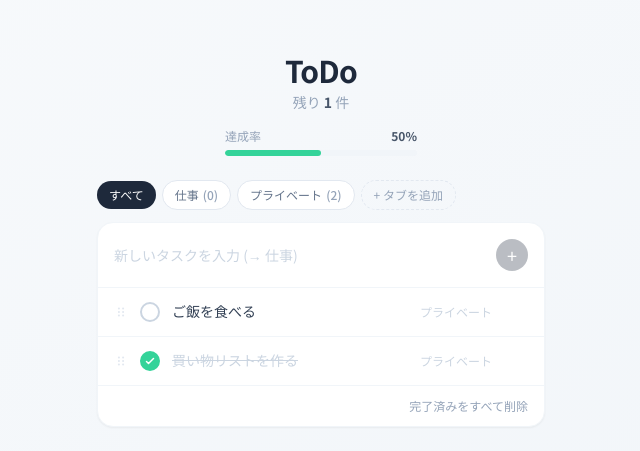
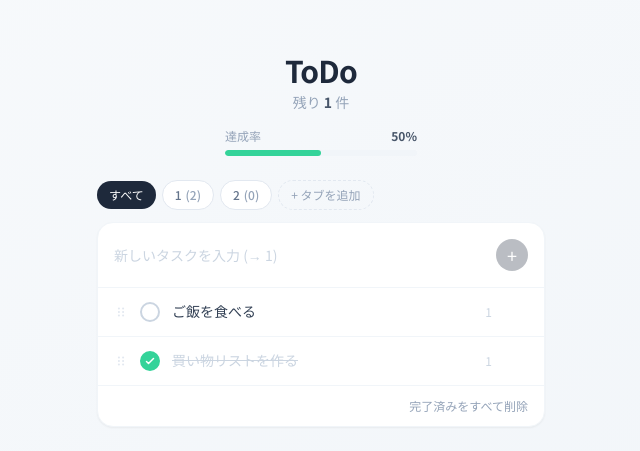
Before and after one commit to ginbee6/todo-app, a Next.js app: page / in a window 1280 px wide. Shown: the part 161-612 px from the top of the page, without its empty margins (319-959 px from the left). Built offline with nearby package versions, Linux system fonts and the light colour scheme.

Commit message:
feat: タブ名を数字に変更・左スワイプで名称変更・右スワイプで削除

```diff
--- a/app/page.tsx
+++ b/app/page.tsx
@@ -9,22 +9,26 @@ type Todo = {
   tab: string;
 };
 
-const DEFAULT_TABS = ["仕事", "プライベート"];
-
 export default function Home() {
-  const [tabs, setTabs] = useState<string[]>(DEFAULT_TABS);
+  const [tabs, setTabs] = useState<string[]>(["1", "2"]);
   const [activeTab, setActiveTab] = useState<string>("すべて");
   const [todos, setTodos] = useState<Todo[]>([
-    { id: 1, text: "ご飯を食べる", completed: false, tab: "プライベート" },
-    { id: 2, text: "買い物リストを作る", completed: true, tab: "プライベート" },
+    { id: 1, text: "ご飯を食べる", completed: false, tab: "1" },
+    { id: 2, text: "買い物リストを作る", completed: true, tab: "1" },
   ]);
   const [input, setInput] = useState("");
   const [newTabInput, setNewTabInput] = useState("");
   const [addingTab, setAddingTab] = useState(false);
+  const [renamingTab, setRenamingTab] = useState<string | null>(null);
+  const [renameValue, setRenameValue] = useState("");
+
+  // スワイプ用
   const [swipingTab, setSwipingTab] = useState<string | null>(null);
   const [swipeX, setSwipeX] = useState(0);
   const swipeXRef = useRef(0);
   const tabPointerStart = useRef<{ x: number; width: number } | null>(null);
+
+  // タスク並び替え用
   const [dragOverIndex, setDragOverIndex] = useState<number | null>(null);
   const touchFrom = useRef<number | null>(null);
   const listRef = useRef<HTMLUListElement>(null);
@@ -36,22 +40,18 @@ export default function Home() {
   const addTodo = () => {
     const trimmed = input.trim();
     if (!trimmed) return;
-    setTodos((prev) => [
-      ...prev,
-      { id: Date.now(), text: trimmed, completed: false, tab: activeTab === "すべて" ? (tabs[0] ?? "未分類") : activeTab },
-    ]);
+    setTodos((prev) => [...prev, {
+      id: Date.now(), text: trimmed, completed: false,
+      tab: activeTab === "すべて" ? (tabs[0] ?? "1") : activeTab,
+    }]);
     setInput("");
   };
 
-  const toggleTodo = (id: number) => {
-    setTodos((prev) =>
-      prev.map((t) => (t.id === id ? { ...t, completed: !t.completed } : t))
-    );
-  };
+  const toggleTodo = (id: number) =>
+    setTodos((prev) => prev.map((t) => t.id === id ? { ...t, completed: !t.completed } : t));
 
-  const deleteTodo = (id: number) => {
+  const deleteTodo = (id: number) =>
     setTodos((prev) => prev.filter((t) => t.id !== id));
-  };
 
   const addTab = () => {
     const name = newTabInput.trim();
@@ -68,8 +68,17 @@ export default function Home() {
     if (activeTab === tab) setActiveTab("すべて");
   };
 
+  const renameTab = (oldName: string, newName: string) => {
+    const trimmed = newName.trim();
+    if (!trimmed || (tabs.includes(trimmed) && trimmed !== oldName)) return;
+    setTabs((prev) => prev.map((t) => t === oldName ? trimmed : t));
+    setTodos((prev) => prev.map((t) => t.tab === oldName ? { ...t, tab: trimmed } : t));
+    if (activeTab === oldName) setActiveTab(trimmed);
+    setRenamingTab(null);
+  };
+
+  // ── タブスワイプ ──
   const handleTabPointerDown = (e: React.PointerEvent, tab: string) => {
-    if (tab === "すべて") return;
     (e.currentTarget as HTMLElement).setPointerCapture(e.pointerId);
     tabPointerStart.current = { x: e.clientX, width: (e.currentTarget as HTMLElement).offsetWidth };
     swipeXRef.current = 0;
@@ -79,16 +88,21 @@ export default function Home() {
 
   const handleTabPointerMove = (e: React.PointerEvent) => {
     if (!tabPointerStart.current) return;
-    const dx = Math.max(0, e.clientX - tabPointerStart.current.x);
+    const dx = e.clientX - tabPointerStart.current.x; // 正=右、負=左
     swipeXRef.current = dx;
     setSwipeX(dx);
   };
 
   const handleTabPointerUp = (tab: string) => {
     if (tabPointerStart.current) {
-      const threshold = tabPointerStart.current.width * 0.6;
-      if (swipeXRef.current >= threshold) {
+      const w = tabPointerStart.current.width;
+      if (swipeXRef.current >= w * 0.6) {
+        // 右スワイプ → 削除
         deleteTab(tab);
+      } else if (swipeXRef.current <= -w * 0.6) {
+        // 左スワイプ → 名称変更
+        setRenamingTab(tab);
+        setRenameValue(tab);
       } else {
         setActiveTab(tab);
       }
@@ -99,7 +113,14 @@ export default function Home() {
     setSwipeX(0);
   };
 
-  // --- Reorder ---
+  const resetSwipe = () => {
+    tabPointerStart.current = null;
+    swipeXRef.current = 0;
+    setSwipingTab(null);
+    setSwipeX(0);
+  };
+
+  // ── タスク並び替え ──
   const reorder = (from: number, to: number) => {
     setTodos((prev) => {
       const ids = visibleTodos.map((t) => t.id);
@@ -112,15 +133,11 @@ export default function Home() {
     });
   };
 
-  // Mouse drag
   const handleDragStart = (e: React.DragEvent, index: number) => {
     e.dataTransfer.setData("text/plain", String(index));
     e.dataTransfer.effectAllowed = "move";
   };
-  const handleDragOver = (e: React.DragEvent, index: number) => {
-    e.preventDefault();
-    setDragOverIndex(index);
-  };
+  const handleDragOver = (e: React.DragEvent, index: number) => { e.preventDefault(); setDragOverIndex(index); };
   const handleDrop = (e: React.DragEvent, index: number) => {
     e.preventDefault();
     const from = Number(e.dataTransfer.getData("text/plain"));
@@ -129,7 +146,6 @@ export default function Home() {
   };
   const handleDragEnd = () => setDragOverIndex(null);
 
-  // Touch drag
   const getIndexFromTouch = (touch: React.Touch): number | null => {
     const el = document.elementFromPoint(touch.clientX, touch.clientY);
     const li = el?.closest("li");
@@ -137,14 +153,10 @@ export default function Home() {
     return Array.from(listRef.current.children).indexOf(li);
   };
   const handleTouchStart = (index: number) => { touchFrom.current = index; };
-  const handleTouchMove = (e: React.TouchEvent) => {
-    setDragOverIndex(getIndexFromTouch(e.touches[0]));
-  };
+  const handleTouchMove = (e: React.TouchEvent) => { setDragOverIndex(getIndexFromTouch(e.touches[0])); };
   const handleTouchEnd = (e: React.TouchEvent) => {
     const to = getIndexFromTouch(e.changedTouches[0]);
-    if (touchFrom.current !== null && to !== null && touchFrom.current !== to) {
-      reorder(touchFrom.current, to);
-    }
+    if (touchFrom.current !== null && to !== null && touchFrom.current !== to) reorder(touchFrom.current, to);
     touchFrom.current = null;
     setDragOverIndex(null);
   };
@@ -156,6 +168,7 @@ export default function Home() {
   return (
     <main className="min-h-screen bg-gradient-to-br from-slate-50 to-slate-100 flex items-center justify-center p-4">
       <div className="w-full max-w-md">
+
         {/* Header */}
         <div className="mb-6 text-center">
           <h1 className="text-3xl font-bold text-slate-800 tracking-tight">ToDo</h1>
@@ -169,10 +182,7 @@ export default function Home() {
                 <span className="font-semibold text-slate-600">{rate}%</span>
               </div>
               <div className="h-1.5 bg-slate-100 rounded-full overflow-hidden">
-                <div
-                  className="h-full bg-emerald-400 rounded-full transition-all duration-500"
-                  style={{ width: `${rate}%` }}
-                />
+                <div className="h-full bg-emerald-400 rounded-full transition-all duration-500" style={{ width: `${rate}%` }} />
               </div>
             </div>
           )}
@@ -180,38 +190,68 @@ export default function Home() {
 
         {/* Tabs */}
         <div className="flex items-center gap-1.5 mb-3 flex-wrap">
-          {["すべて", ...tabs].map((tab) => {
+
+          {/* すべて */}
+          <button
+            onClick={() => setActiveTab("すべて")}
+            className={`px-3 py-1.5 rounded-full text-xs font-medium transition-all ${
+              activeTab === "すべて" ? "bg-slate-800 text-white" : "bg-white text-slate-500 border border-slate-200 hover:border-slate-300"
+            }`}
+          >
+            すべて
+          </button>
+
+          {/* カスタムタブ */}
+          {tabs.map((tab) => {
+            if (renamingTab === tab) {
+              return (
+                <div key={tab} className="flex items-center gap-1">
+                  <input
+                    autoFocus
+                    value={renameValue}
+                    onChange={(e) => setRenameValue(e.target.value)}
+                    onKeyDown={(e) => {
+                      if (e.key === "Enter") renameTab(tab, renameValue);
+                      if (e.key === "Escape") setRenamingTab(null);
+                    }}
+                    onBlur={() => renameTab(tab, renameValue)}
+                    className="w-20 px-2 py-1.5 text-xs border border-slate-300 rounded-full outline-none focus:border-emerald-400"
+                  />
+                </div>
+              );
+            }
+
             const isSwiping = swipingTab === tab;
-            const progress = isSwiping && tabPointerStart.current
-              ? Math.min(swipeX / (tabPointerStart.current.width * 0.6), 1)
-              : 0;
-            const isDeletable = progress >= 1;
+            const dx = isSwiping ? swipeX : 0;
+            const w = tabPointerStart.current?.width ?? 1;
+            const rightProgress = Math.min(Math.max(dx, 0) / (w * 0.6), 1);
+            const leftProgress  = Math.min(Math.max(-dx, 0) / (w * 0.6), 1);
+            const isDeleteReady = rightProgress >= 1;
+            const isRenameReady = leftProgress >= 1;
+
             return (
               <button
                 key={tab}
-                onPointerDown={tab !== "すべて" ? (e) => handleTabPointerDown(e, tab) : undefined}
-                onPointerMove={tab !== "すべて" ? handleTabPointerMove : undefined}
-                onPointerUp={tab !== "すべて" ? () => handleTabPointerUp(tab) : undefined}
-                onPointerCancel={tab !== "すべて" ? () => { tabPointerStart.current = null; swipeXRef.current = 0; setSwipingTab(null); setSwipeX(0); } : undefined}
-                onClick={tab === "すべて" ? () => setActiveTab(tab) : undefined}
-                title={tab !== "すべて" ? "右にスワイプで削除" : undefined}
-                style={isSwiping ? { transform: `translateX(${swipeX}px)`, transition: "none" } : {}}
-                className={`relative px-3 py-1.5 rounded-full text-xs font-medium transition-all touch-none overflow-hidden ${
-                  isDeletable
-                    ? "bg-red-400 text-white border-transparent"
+                onPointerDown={(e) => handleTabPointerDown(e, tab)}
+                onPointerMove={handleTabPointerMove}
+                onPointerUp={() => handleTabPointerUp(tab)}
+                onPointerCancel={resetSwipe}
+                style={isSwiping ? { transform: `translateX(${dx}px)`, transition: "none" } : {}}
+                className={`px-3 py-1.5 rounded-full text-xs font-medium touch-none select-none transition-colors ${
+                  isDeleteReady
+                    ? "bg-red-400 text-white"
+                    : isRenameReady
+                    ? "bg-emerald-400 text-white"
                     : activeTab === tab
                     ? "bg-slate-800 text-white"
-                    : "bg-white text-slate-500 border border-slate-200 hover:border-slate-300"
+                    : "bg-white text-slate-500 border border-slate-200"
                 }`}
               >
-                {tab}
-                {tab !== "すべて" && (
-                  <span className={`ml-1 ${isDeletable ? "text-red-100" : activeTab === tab ? "text-slate-300" : "text-slate-400"}`}>
+                {isDeleteReady ? "🗑 削除" : isRenameReady ? "✏️ 名称変更" : tab}
+                {!isDeleteReady && !isRenameReady && (
+                  <span className={`ml-1 ${activeTab === tab ? "text-slate-300" : "text-slate-400"}`}>
                     ({todos.filter((t) => t.tab === tab).length})
                   </span>
-                )}
-                {isDeletable && (
-                  <span className="ml-1">🗑</span>
                 )}
               </button>
             );
@@ -243,13 +283,12 @@ export default function Home() {
 
         {/* Card */}
         <div className="bg-white rounded-2xl shadow-sm border border-slate-100 overflow-hidden">
-          {/* Input area */}
           <div className="flex items-center gap-2 p-4 border-b border-slate-100">
             <input
               type="text"
               value={input}
               onChange={(e) => setInput(e.target.value)}
-              placeholder={activeTab === "すべて" ? `新しいタスクを入力 (→ ${tabs[0] ?? "未分類"})` : `${activeTab}にタスクを追加...`}
+              placeholder={activeTab === "すべて" ? `新しいタスクを入力 (→ ${tabs[0] ?? "1"})` : `${activeTab}にタスクを追加...`}
               className="flex-1 text-sm text-slate-700 placeholder-slate-300 outline-none bg-transparent"
             />
             <button
@@ -257,16 +296,11 @@ export default function Home() {
               disabled={!input.trim()}
               className="w-8 h-8 rounded-full bg-slate-800 text-white flex items-center justify-center text-lg leading-none disabled:opacity-30 disabled:cursor-not-allowed hover:bg-slate-700 transition-colors shrink-0"
               aria-label="追加"
-            >
-              +
-            </button>
+            >+</button>
           </div>
 
-          {/* Todo list */}
           {visibleTodos.length === 0 ? (
-            <div className="py-16 text-center text-slate-300 text-sm">
-              タスクがありません
-            </div>
+            <div className="py-16 text-center text-slate-300 text-sm">タスクがありません</div>
           ) : (
             <ul ref={listRef}>
               {visibleTodos.map((todo, index) => (
@@ -282,13 +316,8 @@ export default function Home() {
                   onTouchEnd={handleTouchEnd}
                   className={`flex items-center gap-3 px-4 py-3 group transition-colors cursor-grab active:cursor-grabbing select-none ${
                     index !== visibleTodos.length - 1 ? "border-b border-slate-100" : ""
-                  } ${
-                    dragOverIndex === index
-                      ? "bg-emerald-50 border-t-2 border-t-emerald-400"
-                      : "hover:bg-slate-50"
-                  }`}
+                  } ${dragOverIndex === index ? "bg-emerald-50 border-t-2 border-t-emerald-400" : "hover:bg-slate-50"}`}
                 >
-                  {/* Drag handle */}
                   <span className="shrink-0 text-slate-200 group-hover:text-slate-300 transition-colors">
                     <svg className="w-3.5 h-3.5" fill="currentColor" viewBox="0 0 20 20">
                       <circle cx="7" cy="5" r="1.5" /><circle cx="13" cy="5" r="1.5" />
@@ -296,8 +325,6 @@ export default function Home() {
                       <circle cx="7" cy="15" r="1.5" /><circle cx="13" cy="15" r="1.5" />
                     </svg>
                   </span>
-
-                  {/* Checkbox */}
                   <button
                     onClick={() => toggleTodo(todo.id)}
                     className={`shrink-0 w-5 h-5 rounded-full border-2 flex items-center justify-center transition-all ${
@@ -311,18 +338,12 @@ export default function Home() {
                       </svg>
                     )}
                   </button>
-
-                  {/* Text */}
                   <span className={`flex-1 text-sm leading-relaxed transition-colors ${todo.completed ? "line-through text-slate-300" : "text-slate-700"}`}>
                     {todo.text}
                   </span>
-
-                  {/* Tab badge (すべてタブのみ表示) */}
                   {activeTab === "すべて" && (
                     <span className="text-xs text-slate-300 shrink-0">{todo.tab}</span>
                   )}
-
-                  {/* Delete */}
                   <button
                     onClick={() => deleteTodo(todo.id)}
                     className="shrink-0 w-6 h-6 rounded-full flex items-center justify-center text-slate-300 hover:text-red-400 hover:bg-red-50 opacity-0 group-hover:opacity-100 transition-all"
@@ -337,7 +358,6 @@ export default function Home() {
             </ul>
           )}
 
-          {/* Footer */}
           {visibleTodos.some((t) => t.completed) && (
             <div className="px-4 py-3 border-t border-slate-100 flex justify-end">
               <button
```
